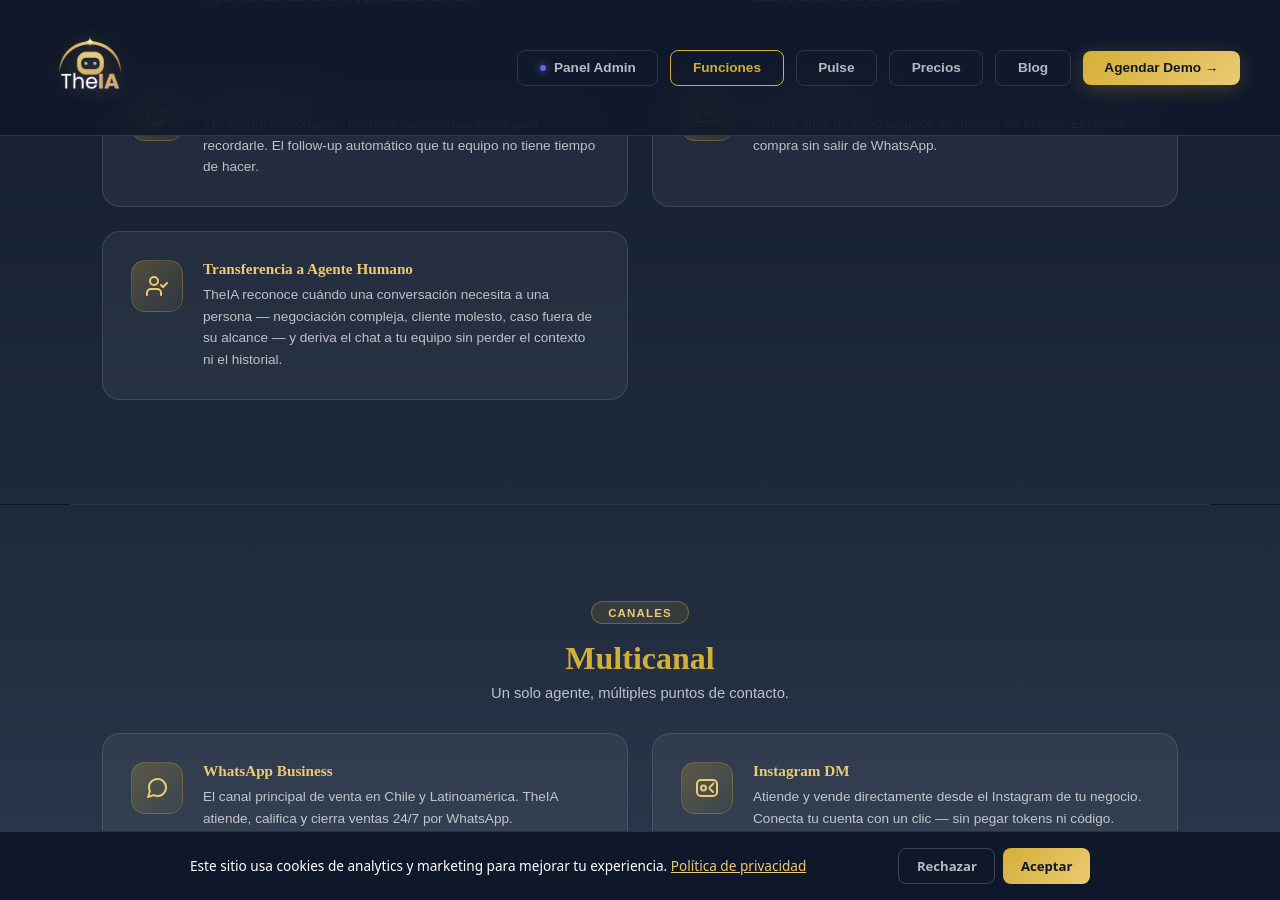
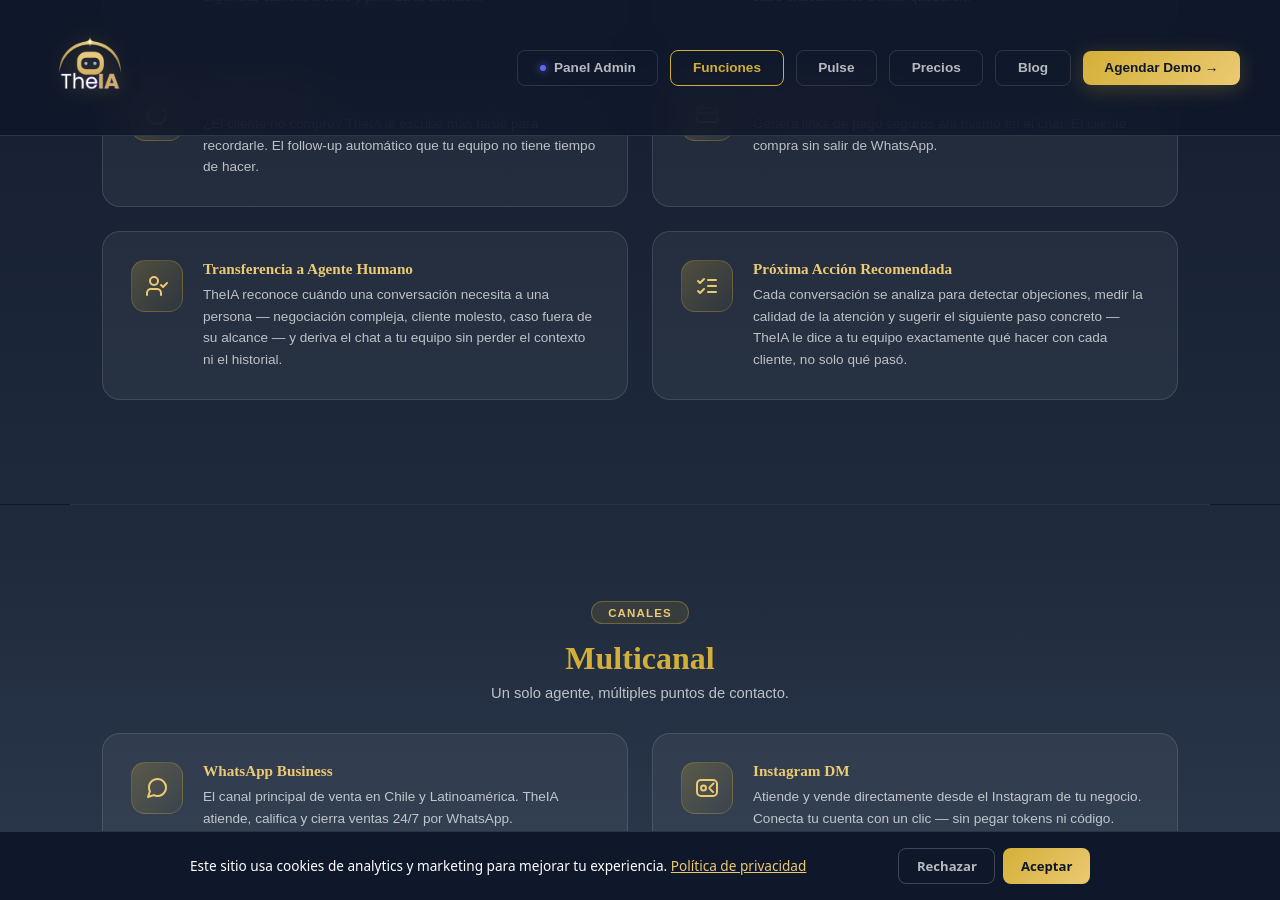
Before and after one commit to rodmera/theia-landing, a Jekyll site: the page funciones.html, which Jekyll copies as it is, in a window 1280 px wide and 900 px high, scrolled down 777 px. Built offline with Jekyll 4.4.1, drawn with Linux system fonts in a browser that asks for light colours; some of the changed text lies outside the part shown.

Commit message:
content: agrega 3 cards para simetría de grid en funciones.html
- Próxima Acción Recomendada (Inteligencia de ventas, 5->6 cards)
- Búsqueda Visual de Productos (Gestión inteligente, 7->8 cards)
- Cotizaciones por WhatsApp (CRM & Captación, 7->8 cards)

Las tres son capacidades reales del backend (conversation_intelligence_service,
catalog_match_service, quote_service) sin marketear hasta ahora.

```diff
--- a/funciones.html
+++ b/funciones.html
@@ -714,6 +714,17 @@
             <p class="feat-desc">TheIA reconoce cuándo una conversación necesita a una persona — negociación compleja, cliente molesto, caso fuera de su alcance — y deriva el chat a tu equipo sin perder el contexto ni el historial.</p>
           </div>
         </div>
+        <div class="feat-card reveal">
+          <div class="feat-icon"><svg xmlns="http://www.w3.org/2000/svg" width="24" height="24" viewBox="0 0 24 24"
+              fill="none" stroke="var(--gold-light)" stroke-width="2" stroke-linecap="round" stroke-linejoin="round">
+              <path d="m3 17 2 2 4-4" /><path d="m3 7 2 2 4-4" /><path d="M13 6h8" /><path d="M13 12h8" />
+              <path d="M13 18h8" />
+            </svg></div>
+          <div>
+            <div class="feat-name">Próxima Acción Recomendada</div>
+            <p class="feat-desc">Cada conversación se analiza para detectar objeciones, medir la calidad de la atención y sugerir el siguiente paso concreto — TheIA le dice a tu equipo exactamente qué hacer con cada cliente, no solo qué pasó.</p>
+          </div>
+        </div>
       </div>
     </div>
   </section>
@@ -872,6 +883,17 @@
             <p class="feat-desc">Transcribe y responde notas de voz de WhatsApp en tiempo real. Optimizado para acento chileno y latinoamericano.</p>
           </div>
         </div>
+        <div class="feat-card reveal">
+          <div class="feat-icon"><svg xmlns="http://www.w3.org/2000/svg" width="24" height="24" viewBox="0 0 24 24"
+              fill="none" stroke="var(--gold-light)" stroke-width="2" stroke-linecap="round" stroke-linejoin="round">
+              <rect width="18" height="18" x="3" y="3" rx="2" ry="2" /><circle cx="9" cy="9" r="2" />
+              <path d="m21 15-3.086-3.086a2 2 0 0 0-2.828 0L6 21" />
+            </svg></div>
+          <div>
+            <div class="feat-name">Búsqueda Visual de Productos</div>
+            <p class="feat-desc">Tu cliente envía la foto de algo que le gustó y TheIA encuentra productos similares en tu catálogo — sin que tenga que describirlo con palabras.</p>
+          </div>
+        </div>
       </div>
     </div>
   </section>
@@ -960,6 +982,17 @@
           <div>
             <div class="feat-name">Atribución de Anuncios</div>
             <p class="feat-desc">TheIA sabe exactamente qué campaña de Meta o Google Ads originó cada conversación y cada venta — atribución real de clic a WhatsApp, no solo clics genéricos. Deja de adivinar qué anuncio funciona.</p>
+          </div>
+        </div>
+        <div class="feat-card reveal">
+          <div class="feat-icon"><svg xmlns="http://www.w3.org/2000/svg" width="24" height="24" viewBox="0 0 24 24"
+              fill="none" stroke="var(--gold-light)" stroke-width="2" stroke-linecap="round" stroke-linejoin="round">
+              <path d="M14 2H6a2 2 0 0 0-2 2v16a2 2 0 0 0 2 2h12a2 2 0 0 0 2-2V8z" /><path d="M14 2v6h6" />
+              <path d="m9 15 2 2 4-4" />
+            </svg></div>
+          <div>
+            <div class="feat-name">Cotizaciones por WhatsApp</div>
+            <p class="feat-desc">Emites una cotización y el cliente la aprueba o rechaza directo desde el chat. Sin PDFs perdidos por correo ni seguimiento manual — tú te enteras apenas responde.</p>
           </div>
         </div>
       </div>
```
